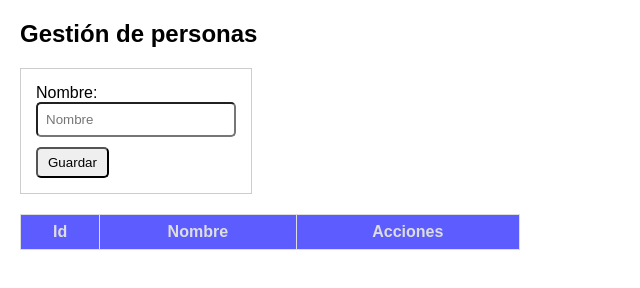
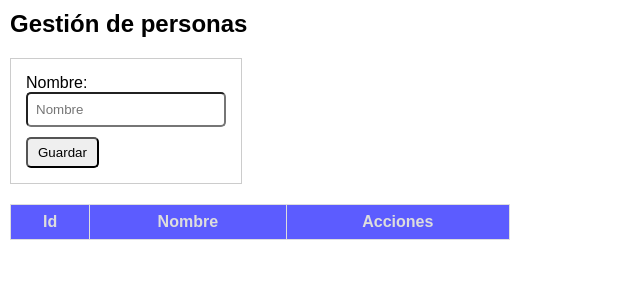
Before and after one commit to Enrique-Mora-Zavala/api, a website: page frontend/index.html in a window 1280 px wide. Shown: the whole page, without its empty margins (0-640 px from the left). Drawn offline with Linux system fonts and the light colour scheme; no server answers.

```diff
--- a/db.json
+++ b/db.json
@@ -1,6 +1,7 @@
 {
   "people": [
-    { "id": 1,
+    {
+      "id": 1,
       "name": "John"
     }
   ]
--- a/frontend/estilos.css
+++ b/frontend/estilos.css
@@ -1,6 +1,6 @@
 body {
     font-family: Arial, sans-serif;
-    margin: 20px;
+    margin: 10px;
 }
 
 form {
```
